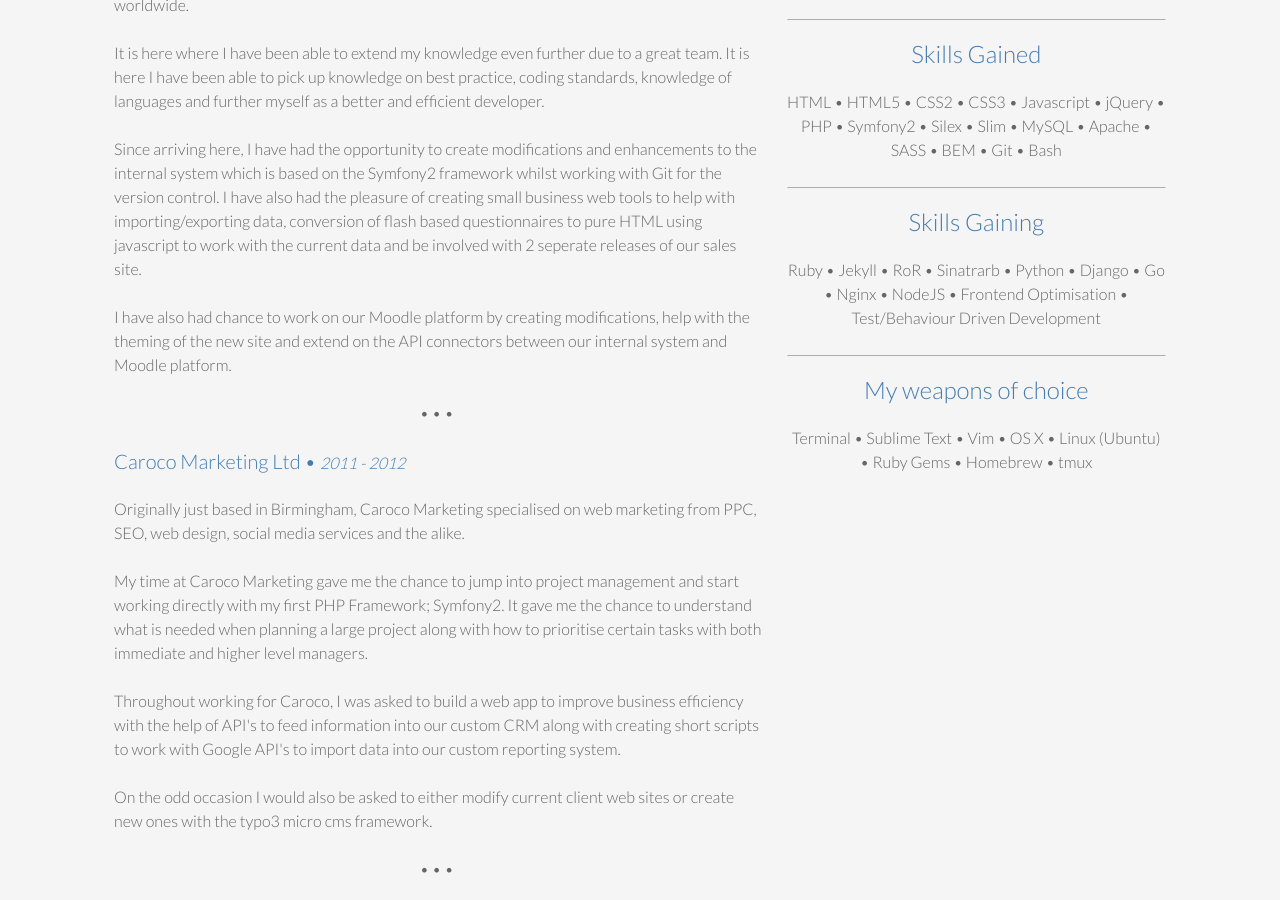
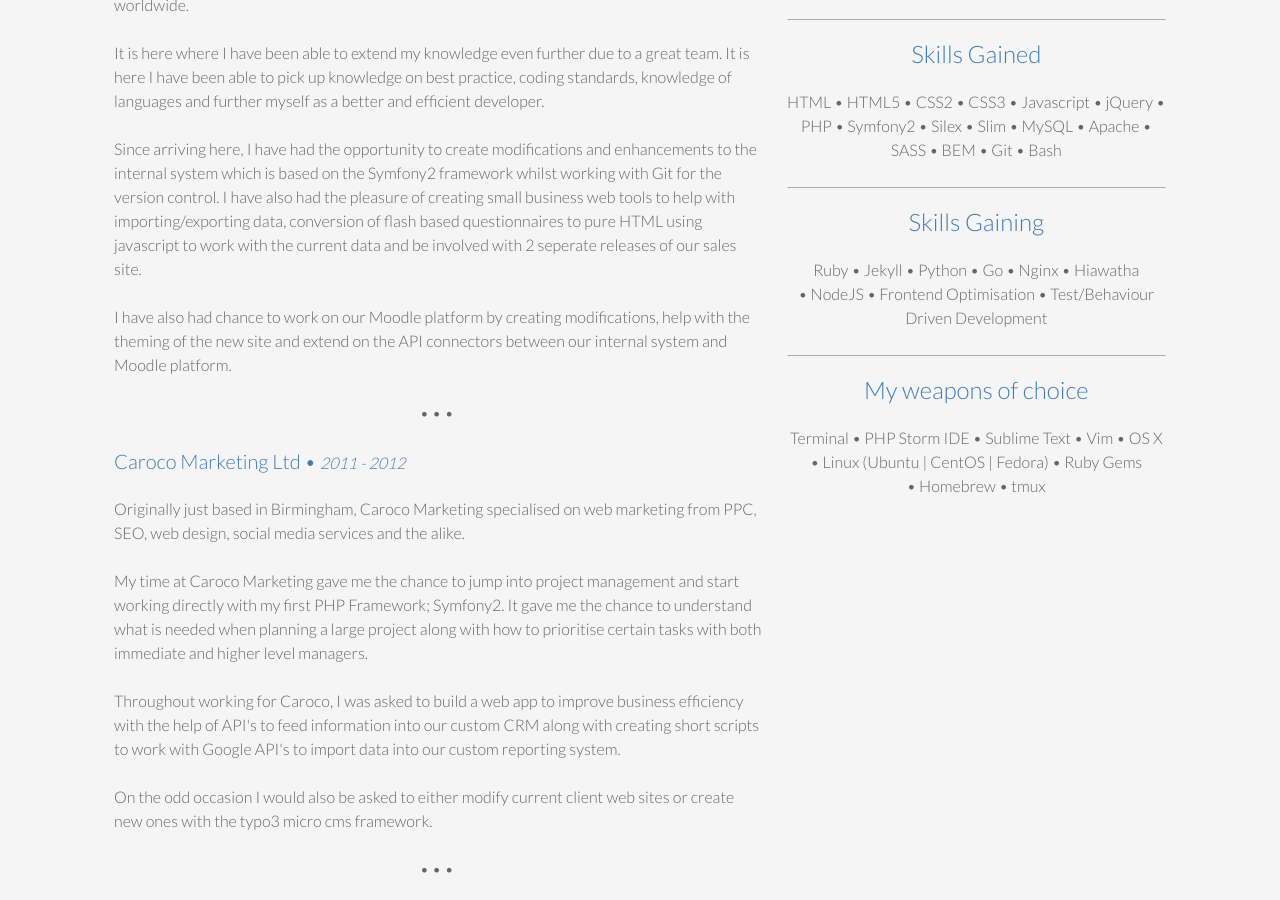
Before and after one commit to futurepixels/futurepixels.co.uk, a Jekyll site: the page built from resume.html, in a window 1280 px wide and 900 px high, scrolled down 1226 px. Built offline with Jekyll 4.4.1, drawn with Linux system fonts in a browser that asks for light colours.

Commit message:
Update column content

```diff
--- a/resume.html
+++ b/resume.html
@@ -106,13 +106,13 @@
 
 		<h3 class="center">Skills Gaining</h3>
 		<p class="center">
-			Ruby • Jekyll • RoR • Sinatrarb • Python • Django • Go • Nginx • NodeJS • Frontend Optimisation • Test/Behaviour Driven Development
+			Ruby • Jekyll • Python • Go • Nginx • Hiawatha • NodeJS • Frontend Optimisation • Test/Behaviour Driven Development
 		</p>
 		<hr>
 
 		<h3 class="center">My weapons of choice</h3>
 		<p class="center">
-			Terminal • Sublime Text • Vim • OS X • Linux (Ubuntu) • Ruby Gems • Homebrew • tmux
+			Terminal • PHP Storm IDE • Sublime Text • Vim • OS X • Linux (Ubuntu | CentOS | Fedora) • Ruby Gems • Homebrew • tmux
 		</p>
 	</div>
 </div>
```
